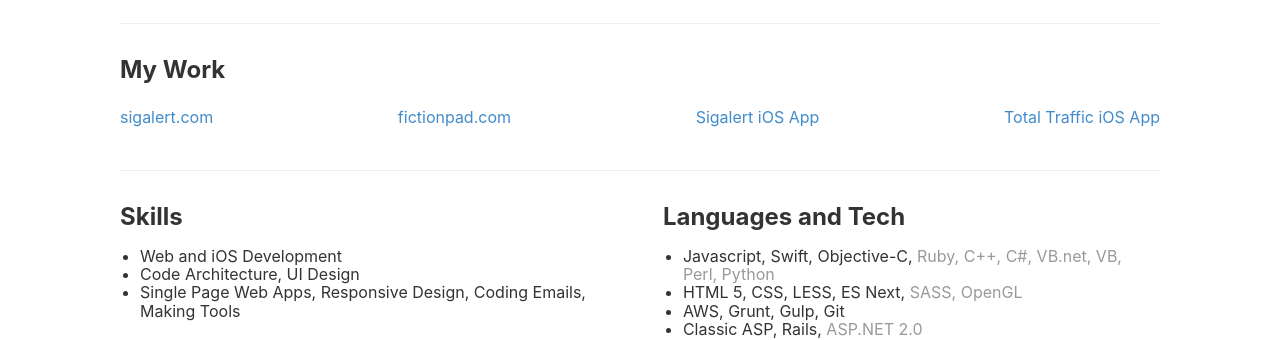
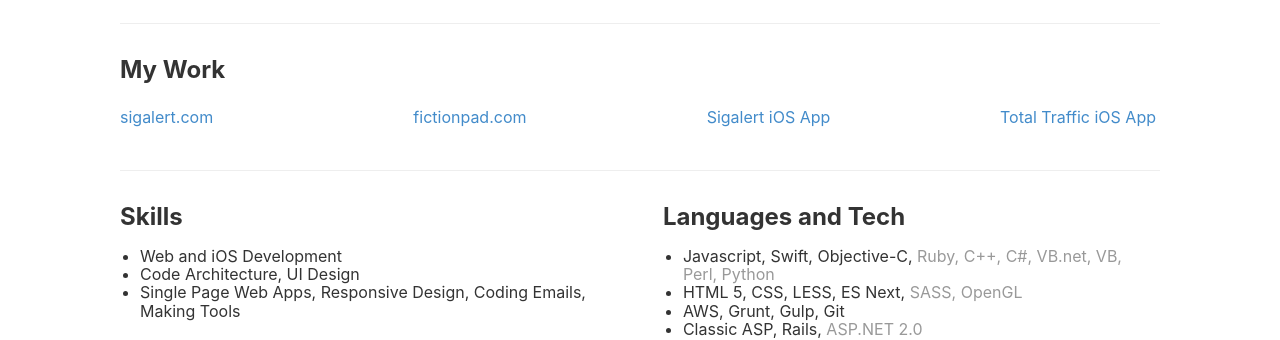
Before and after one commit to jordandh/resume, a Jekyll site: the page built from README.md, in a window 1280 px wide. Shown: the part 213-553 px from the top of the page. Built offline with Jekyll 4.4.1, drawn with Linux system fonts in a browser that asks for light colours; our own code applies the rules of GitHub Pages for plain Markdown files.

Commit message:
Update style.scss

```diff
--- a/assets/css/style.scss
+++ b/assets/css/style.scss
@@ -146,6 +146,7 @@ section {
 
   a {
     display: inline-block;
+    width: 11.5em;
     border-radius: $content-padding / 2;
     padding: $content-padding * 0.75;
 
```
